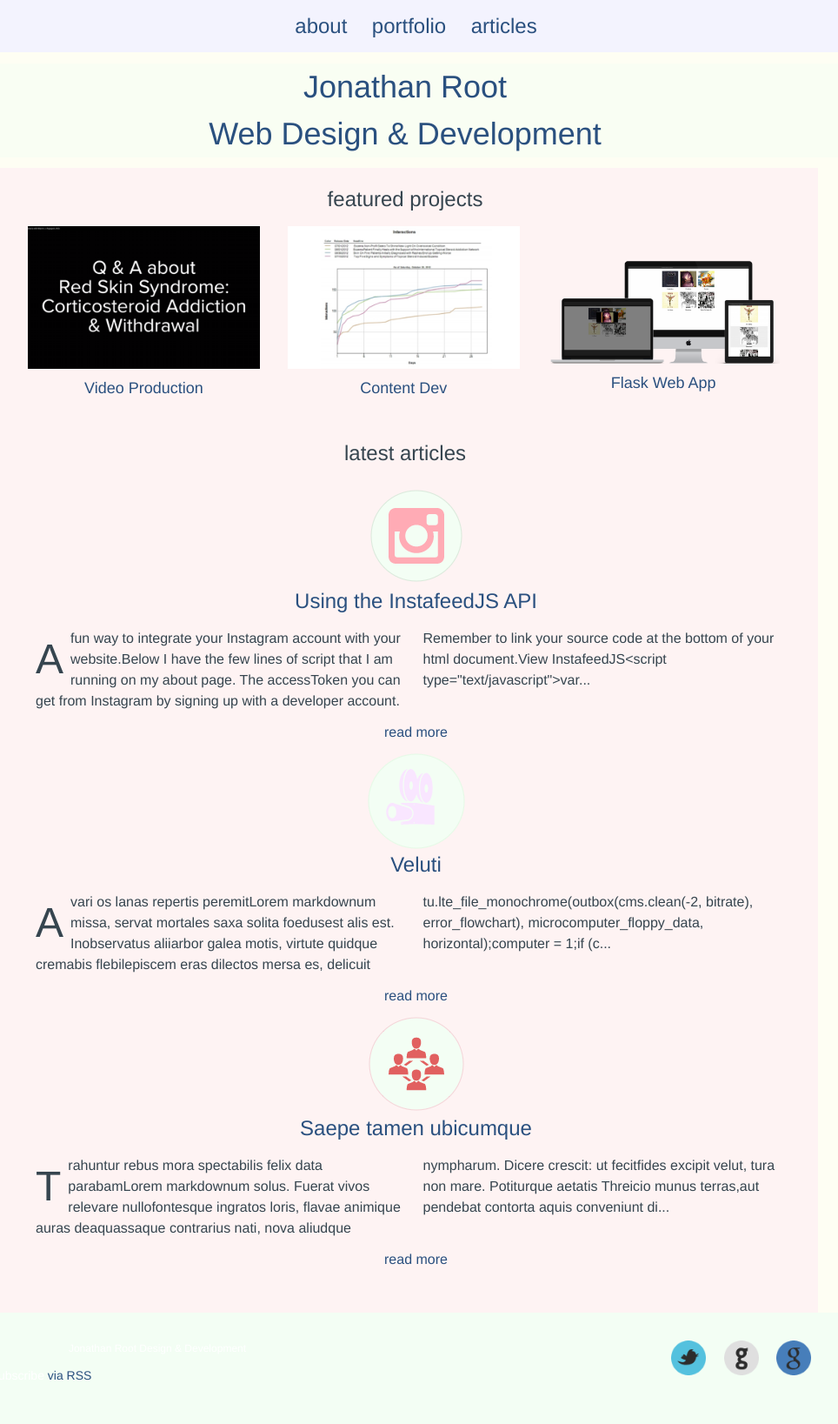
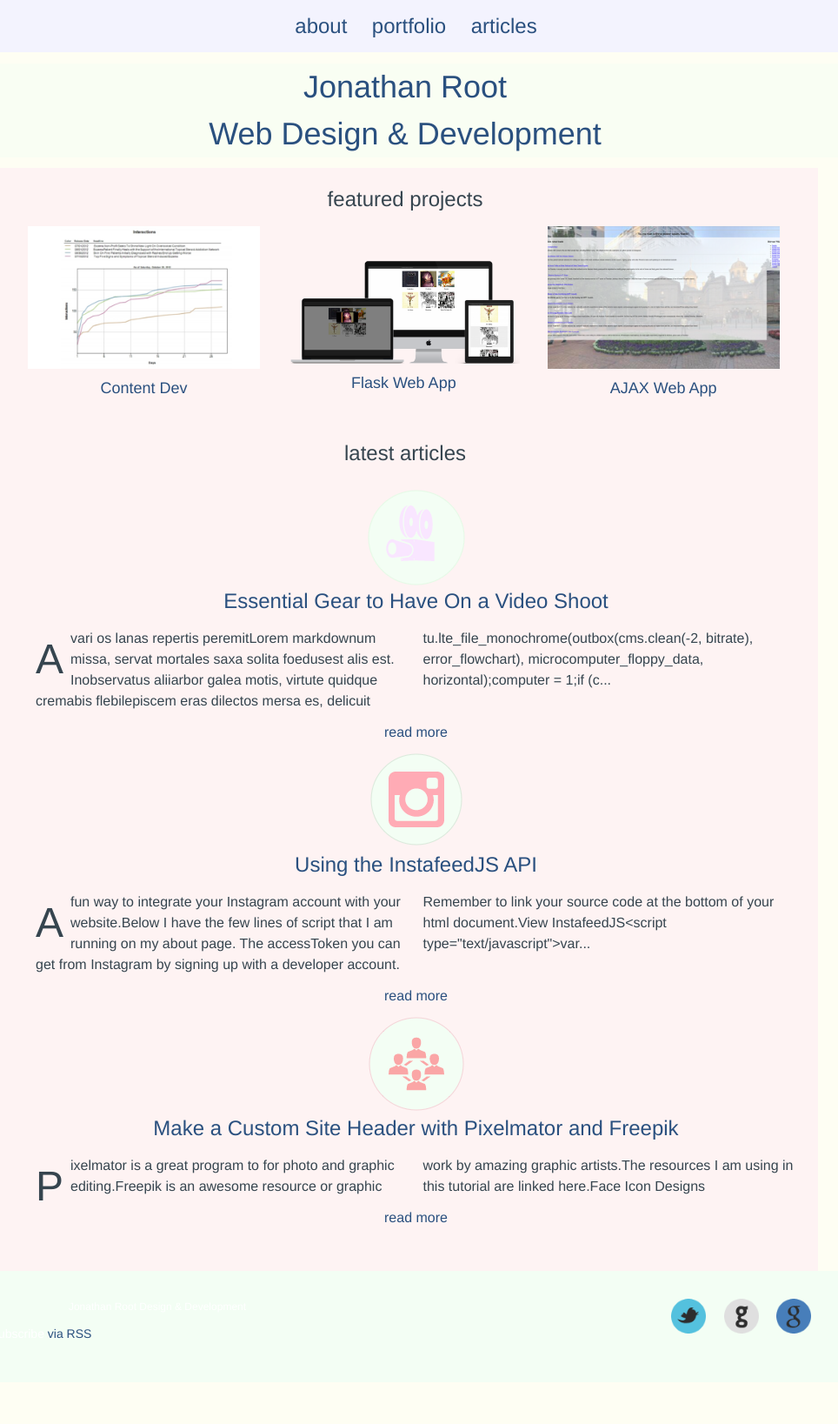
Before and after one commit to jaroot32/jonathanRootPortfolio, a Jekyll site: the page built from index.html, in a window 1280 px wide. Shown: the whole page at 87% size, without its empty margins (174-1138 px from the left). Built offline with Jekyll 4.4.1, drawn with Linux system fonts in a browser that asks for light colours; nearby versions of some CDN libraries; after the commit the page ends 1589 px from its top, so only the background shows below that.

Commit message:
some easeljs

```diff
--- /dev/null
+++ b/_posts/blog/2015-07-01-pixelmator.markdown
@@ -0,0 +1,15 @@
+---
+layout: post
+title:  "Make a Custom Site Header with Pixelmator and Freepik"
+date:   2015-07-01 14:43:02
+categories: blog
+tags: snippet
+---
+
+Pixelmator is a great program to for photo and graphic editing.
+
+Freepik is an awesome resource or graphic work by amazing graphic artists.
+
+The resources I am using in this tutorial are linked here.
+
+[Face Icon Designs](wwww.freepik.com)
--- a/_posts/blog/2015-07-09-Melioris-est-quem.markdown
+++ b/_posts/blog/2015-07-02-Melioris.markdown
@@ -1,9 +1,8 @@
 ---
 layout: post
 title:  "Using the InstafeedJS API"
-date:   2015-07-09 14:43:02
+date:   2015-07-02 14:43:02
 categories: blog
-featured: true
 tags: layout
 ---
 
--- a/_posts/blog/2015-07-07-Veluti.markdown
+++ b/_posts/blog/2015-07-03-Veluti.markdown
@@ -1,6 +1,6 @@
 ---
 layout: post
-title:  "Veluti"
+title:  "Essential Gear to Have On a Video Shoot"
 date:   2015-07-07 14:43:02
 categories: blog
 tags: design
--- a/_posts/blog/2015-07-06-Saepe-tamen.markdown
+++ /dev/null
@@ -1,27 +0,0 @@
----
-layout: post
-title:  "Saepe tamen ubicumque"
-date:   2015-07-06 14:43:02
-categories: blog
-tags: snippet
----
-
-## Trahuntur rebus mora spectabilis felix data parabam
-
-Lorem markdownum solus. Fuerat vivos relevare [nullo
-fontesque](http://landyachtz.com/) ingratos loris, flavae animique auras dea
-quassaque contrarius nati, nova aliudque nympharum. Dicere crescit: ut fecit
-fides excipit velut, tura non mare. Potiturque aetatis Threicio munus terras,
-**aut** pendebat contorta aquis conveniunt dilapsum: rorant miserque mecum
-culmine clipei Ianthe manebunt.
-
-    in += petaflops(office) * ebook_ram_cc.default.ttl(cpl_right_word, tClip,
-            metaSnmpDesign);
-    if (5 != 4) {
-        ripping(crm - sectorWebWeb);
-        hover.pageSite += scriptScrollDevice / rdfGisUser;
-    } else {
-        eideDefragment(atm, cgi_tebibyte + eItMonochrome, 1);
-    }
-    var igp_bank = hardening_nvram_array(snippetVeronica(multimedia_proxy,
-            target(meta_web_checksum, integratedHdmi), volumeStartCdn));
--- /dev/null
+++ b/_posts/project/2015-07-08-AJAX-Web-App.markdown
@@ -0,0 +1,42 @@
+---
+layout: post
+title:  "AJAX Web App"
+date:   2015-07-14 14:43:02
+categories: project
+featured: true
+featured_image: "/images/aJaxApp.png"
+---
+
+###A Udacious Record Collection: Final project from Udacity's class on programming Python
+
+###AJAX and jQuery
+
+###  Moving Planner App
+
+###Type in your street name and city and see data on Wikipedia, NY Times, as well as a Google Street View in a single page.
+
+#### Creating this web app involved how to use jQuery and Public APIs to make AJAX requests for different types of data.
+
+##[Test it out on Github Pages](http://jaroot32.github.io/movingApp/)
+
+##Sample Code Snippet
+
+API Keys are unique and available by signing up with a developer account on the NY Times website.
+
+        var nytimesUrl = 'http://api.nytimes.com/svc/search/v2/articlesearch.json?q=' + cityStr + '&sort=newest&api-key=XXXXX';
+        $.getJSON(nytimesUrl, function(data){
+
+            $nytHeaderElem.text('New York Times Articles About ' + cityStr);
+
+            articles = data.response.docs;
+            for (var i = 0; i < articles.length; i++) {
+                var article = articles[i];
+                $nytElem.append('<li class="article">'+
+                    '<a href="'+article.web_url+'">'+article.headline.main+'</a>'+
+                    '<p>' + article.snippet + '</p>'+
+                '</li>');
+            };
+
+        }).error(function(e){
+            $nytHeaderElem.text('New York Times Articles Could Not Be Loaded');
+        });
```
Also changed, not shown: _includes/post.html (line endings or trailing spaces), images/aJaxApp.png (added), images/icon-snippet.png.
